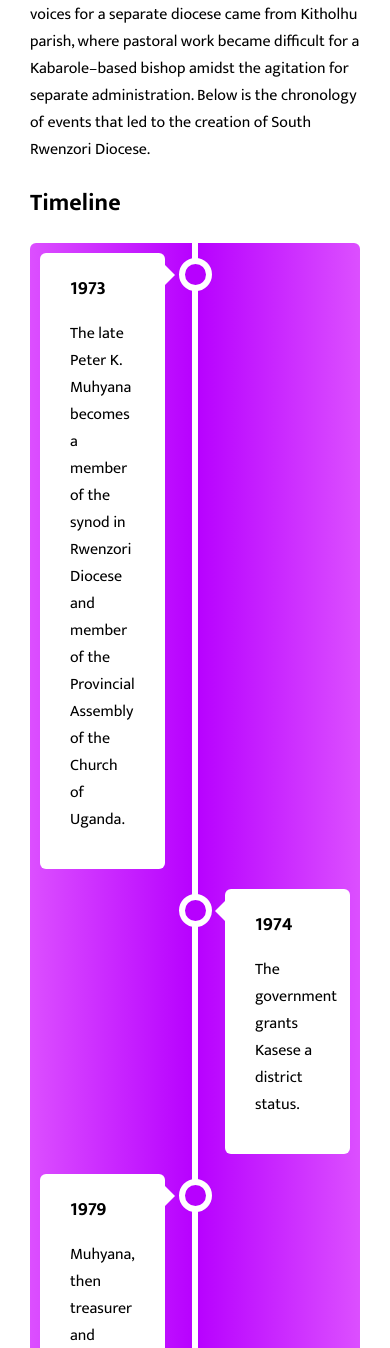
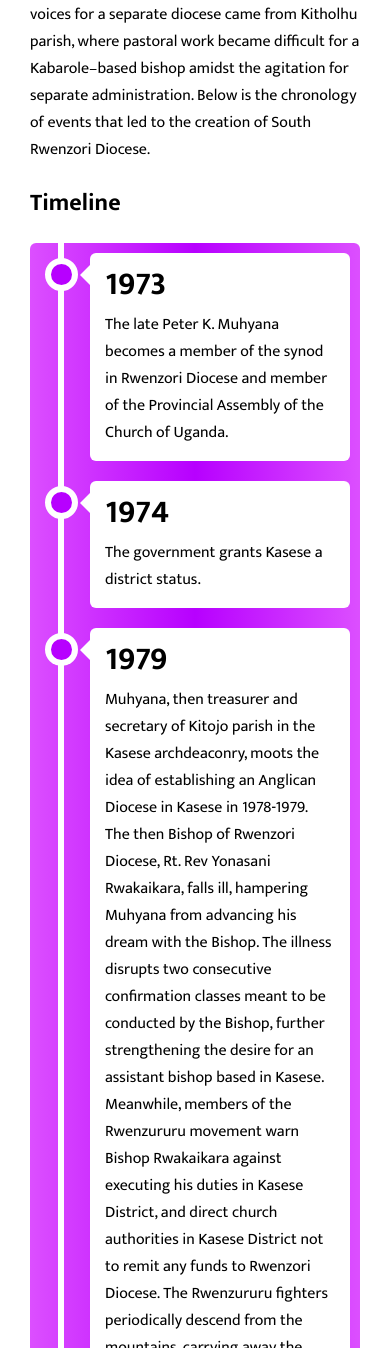
Before and after one commit to BenRStutzman/south-rwenzori-diocese-website, a PHP site: page /about/history in a window 390 px wide. Shown: the part 607-1955 px from the top of the page. Run offline with PHP 8.4, Linux system fonts and the light colour scheme.

Commit message:
improve timeline for mobile

```diff
--- a/css/site.css
+++ b/css/site.css
@@ -234,15 +234,6 @@
     z-index: 1;
 }
 
-.timeline-item:nth-child(2n+1) {
-    padding-right: 30px;
-}
-
-.timeline-item:nth-child(2n) {
-    left: 50%;
-    padding-left: 30px;
-}
-
 .timeline-item::before{
     content:' ';
     height: 0;
@@ -253,30 +244,19 @@
     border: medium solid white;
 }
 
-.timeline-item:nth-child(2n+1)::before {
-    right: 20px;
-    border-width: 10px 0 10px 10px;
-    border-color: transparent transparent transparent white;
-}
-
-.timeline-item:nth-child(2n)::before {
-    left: 20px;
-    border-width: 10px 10px 10px 0;
-    border-color: transparent white transparent transparent;
-}
-
-.timeline-item:nth-child(2n)::after {
-    left: -16px;
-}
-
 .timeline-item-content {
-    padding: 20px 30px;
+    padding: 5px 15px 15px;
     background-color: white;
     position: relative;
     border-radius: 6px;
 }
 
 .timeline-item-content h3 {
+    margin: 0;
+    font-size: 2rem;
+}
+
+.timeline-item-content p {
     margin: 0;
 }
 
@@ -305,6 +285,34 @@
     }
 }
 
+@media (min-width: 801px) {
+    .timeline-item:nth-child(2n+1) {
+        padding-right: 30px;
+    }
+
+    .timeline-item:nth-child(2n) {
+        left: 50%;
+        padding-left: 30px;
+    }
+
+    .timeline-item:nth-child(2n+1)::before {
+        right: 20px;
+        border-width: 10px 0 10px 10px;
+        border-color: transparent transparent transparent white;
+    }
+
+    .timeline-item:nth-child(2n)::before {
+        left: 20px;
+        border-width: 10px 10px 10px 0;
+        border-color: transparent white transparent transparent;
+    }
+
+    .timeline-item:nth-child(2n)::after {
+        left: -16px;
+    }
+}
+
+/* styles for smaller screens */
 @media (max-width: 800px) {
     .nav-title {
         width: 100%;
@@ -318,6 +326,30 @@
 
     nav {
         gap: 0;
+    }
+
+    .timeline::after {
+        left: 31px;
+    }
+
+    .timeline-item {
+        width: 100%;
+        padding-left: 60px;
+        padding-right: 10px
+    }
+
+    .timeline-item::before {
+        left: 50px;
+        border-width: 10px 10px 10px 0;
+        border-color: transparent white transparent transparent;
+    }
+
+    .timeline-item:nth-child(2n) {
+        left: 0%;
+    }
+
+    .timeline-item::after {
+        left: 15px;
     }
 }
 
```
